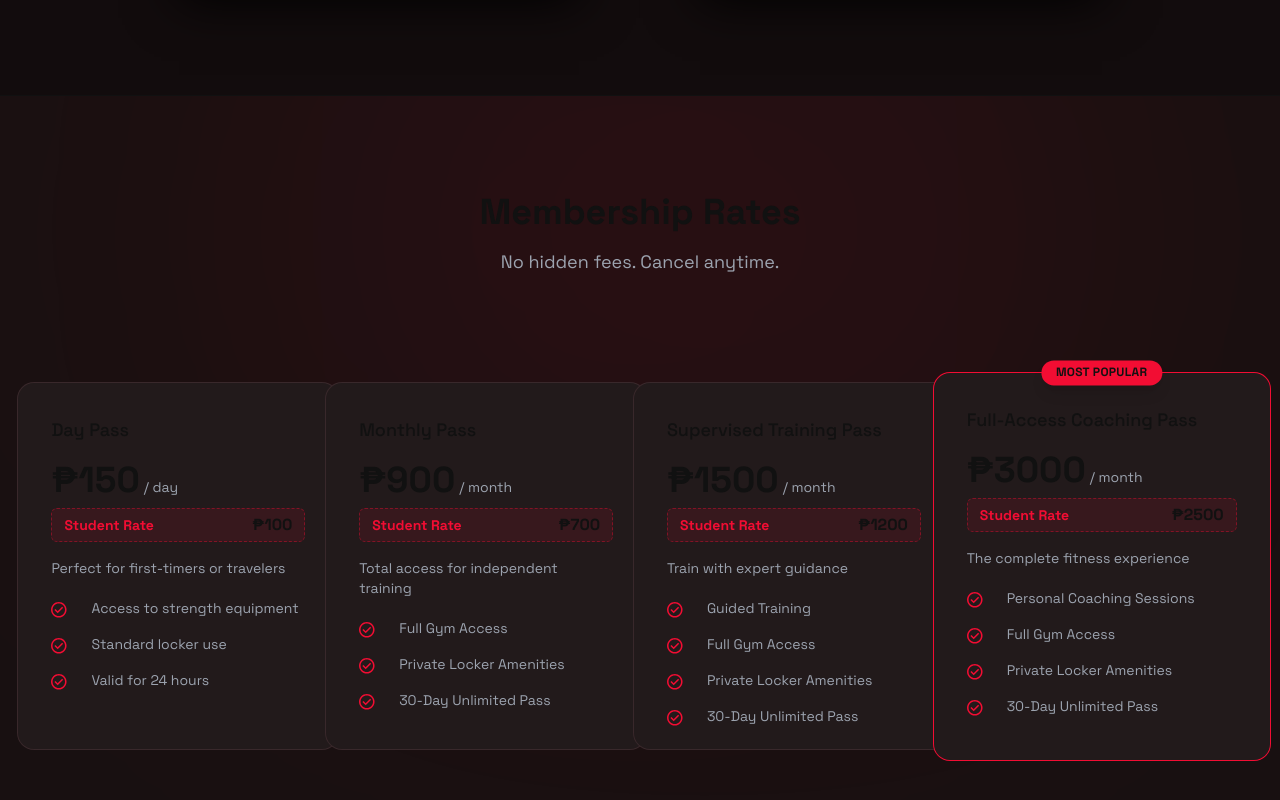
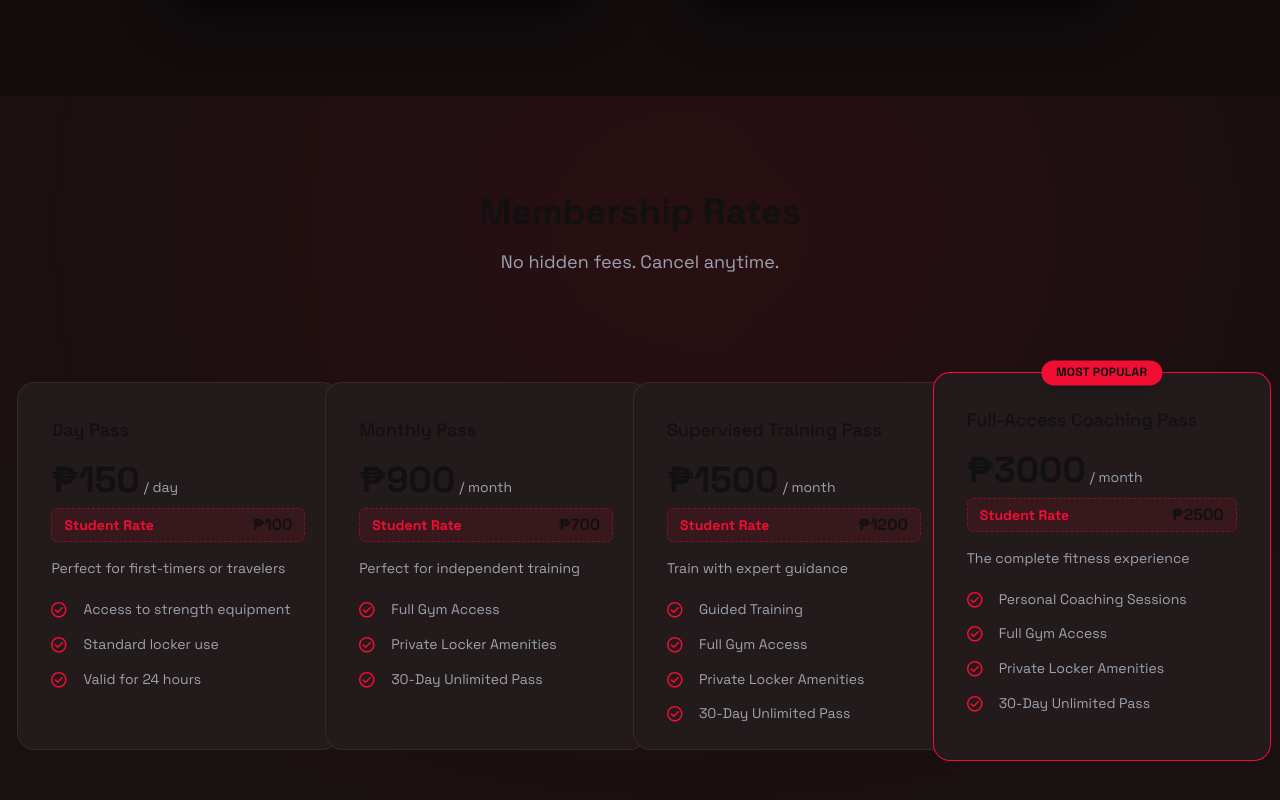
Before and after one commit to Fabshkiee/Project-E-Web-Management-System, a Next.js app: page / in a window 1280 px wide. Shown: the part 1375-2175 px from the top of the page. Built offline with nearby package versions, Linux system fonts and the light colour scheme.

Commit message:
fix: spacing

```diff
--- a/components/landing/Membership.tsx
+++ b/components/landing/Membership.tsx
@@ -20,7 +20,7 @@ const MEMBERSHIP_PLANS = [
     price: "900",
     unit: "month",
     studentPrice: "700",
-    description: "Total access for independent training",
+    description: "Perfect for independent training",
     features: [
       "Full Gym Access",
       "Private Locker Amenities",
@@ -87,7 +87,7 @@ export default function Membership() {
         {MEMBERSHIP_PLANS.map((plan) => (
           <div
             key={plan.id}
-            className={`group relative bg-land-card-hover ring-1 justify-items-start rounded-[16px] ${
+            className={`group relative bg-land-card-hover ring-1 flex flex-col items-start rounded-[16px] ${
               plan.isPopular
                 ? "w-[336px] h-[387px] ring-land-crimson px-[33px]"
                 : "w-[320px] h-[366px] ring-land-border px-[33px]"
@@ -130,18 +130,20 @@ export default function Membership() {
             </div>
 
             {/* BENEFITS CONTAINER LIST */}
-            <ul className="landing-p-lg mt-[20px] gap-4 flex flex-col">
+            <ul className="mt-5 space-y-3 w-full">
               {plan.features.map((feature, index) => (
-                <li key={index} className="flex items-start gap-3">
+                <li key={index} className="flex items-start gap-4">
                   <Image
                     src="/assets/Checkmark.svg"
                     alt=""
                     aria-hidden="true"
                     width={16}
                     height={16}
-                    className="w-[16px] h-[16px] mt-1 object-cover"
+                    className="w-4 h-4 mt-1 shrink-0"
                   />
-                  <p className="pl-[12px] landing-p-sm text-muted">{feature}</p>
+                  <span className="landing-p-sm text-muted leading-relaxed">
+                    {feature}
+                  </span>
                 </li>
               ))}
             </ul>
```
